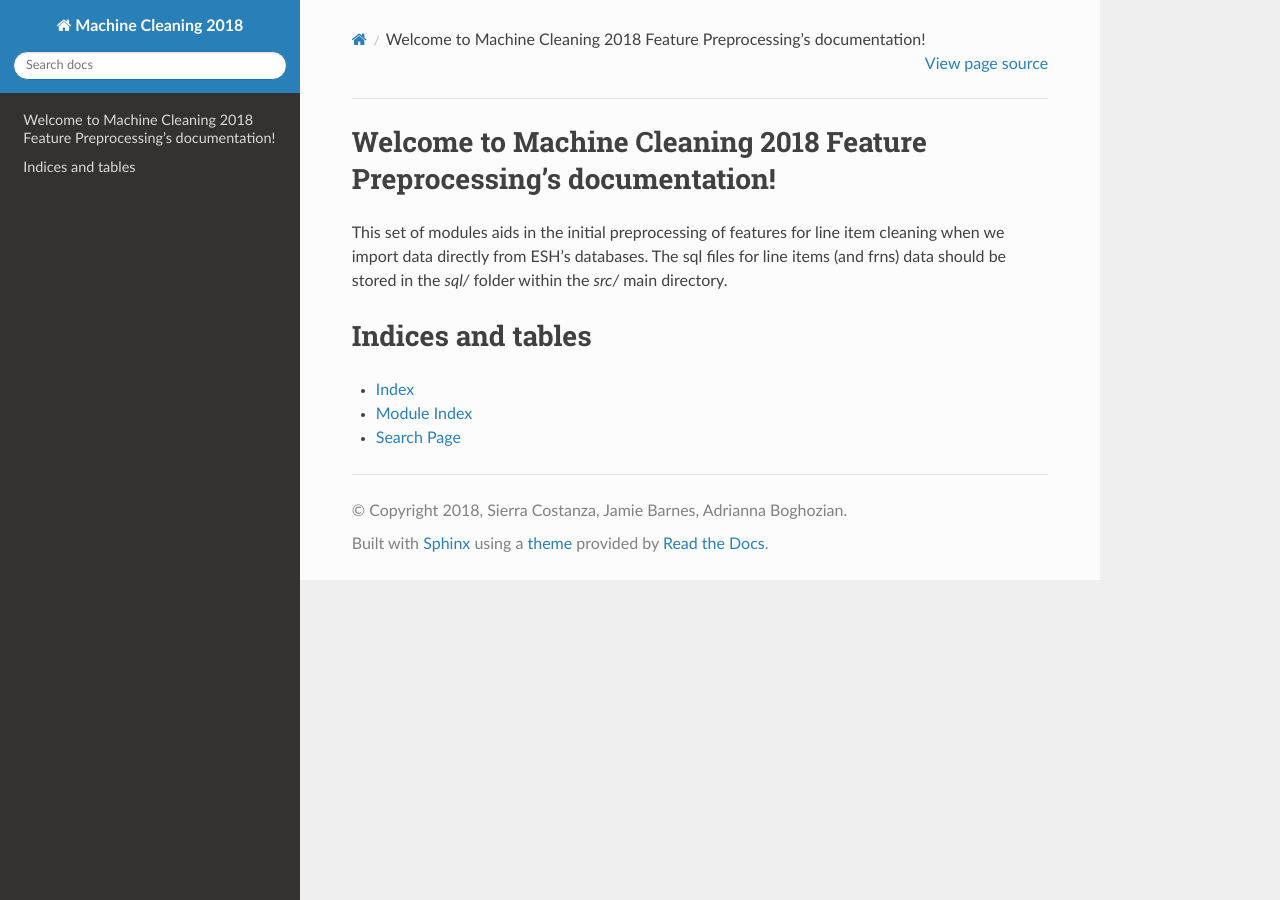
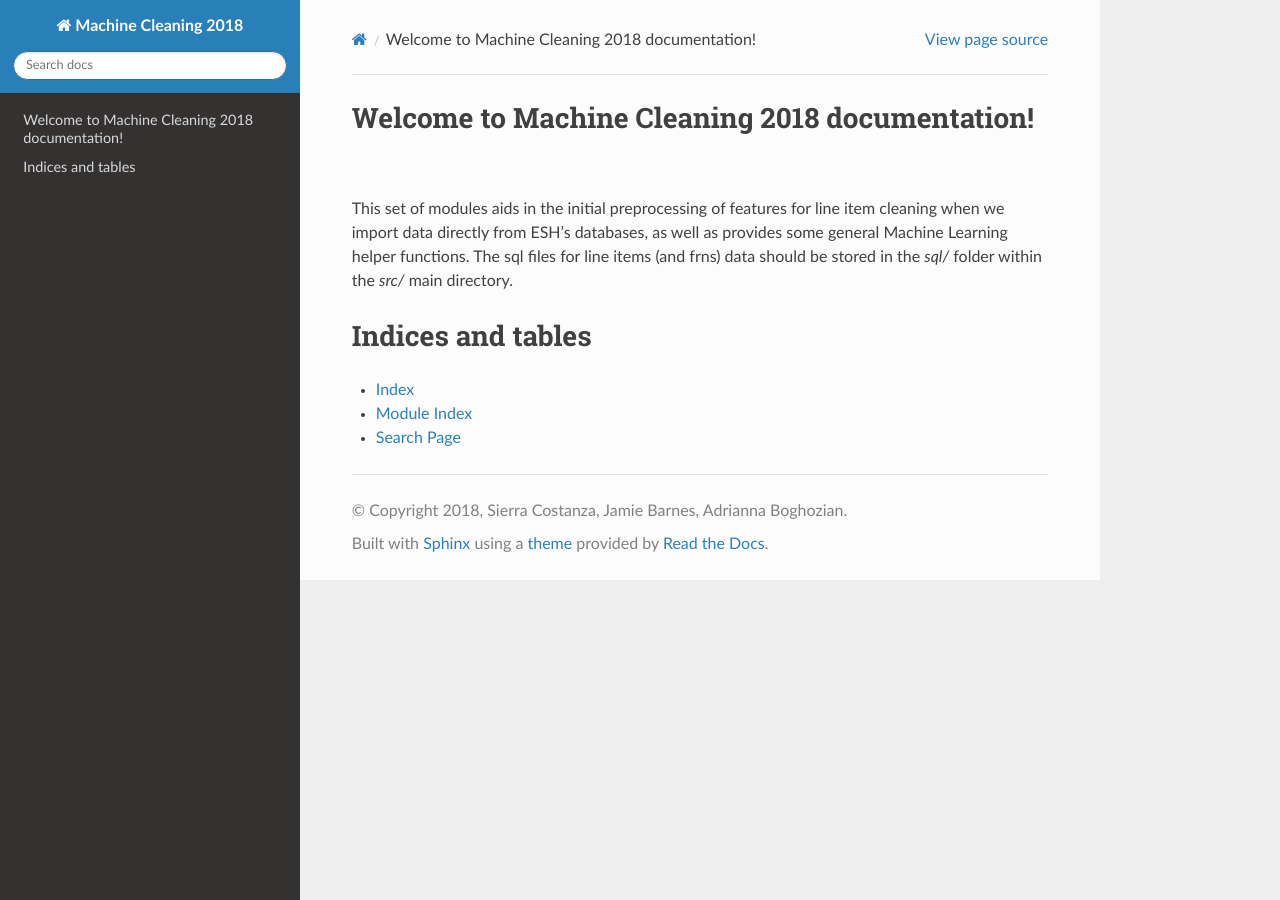
Before and after one commit to sierra073/esh-machine-cleaning, a Sphinx documentation site: the page built from docs/index.rst, in a window 1280 px wide. Built offline with Sphinx 7.4.7 and the Read the Docs theme 2.0.0, drawn with Linux system fonts in a browser that asks for light colours.

Commit message:
fixing html

```diff
--- a/docs/index.rst
+++ b/docs/index.rst
@@ -1,11 +1,11 @@
-.. Machine Cleaning 2018 Feature Preprocessing documentation master file, created by
+.. Machine Cleaning 2018 documentation master file, created by
    sphinx-quickstart on Wed Jan 31 12:42:19 2018.
    You can adapt this file completely to your liking, but it should at least
    contain the root `toctree` directive.
 
-Welcome to Machine Cleaning 2018 Feature Preprocessing's documentation!
+Welcome to Machine Cleaning 2018 documentation!
 =======================================================================
-This set of modules aids in the initial preprocessing of features for line item cleaning when we import data directly from ESH's databases. The sql files for line items (and frns) data should be stored in the `sql/` folder within the `src/` main directory.
+This set of modules aids in the initial preprocessing of features for line item cleaning when we import data directly from ESH's databases, as well as provides some general Machine Learning helper functions. The sql files for line items (and frns) data should be stored in the `sql/` folder within the `src/` main directory.
 
 .. toctree::
    :maxdepth: 2
```
Also changed, not shown: 6 other files.
